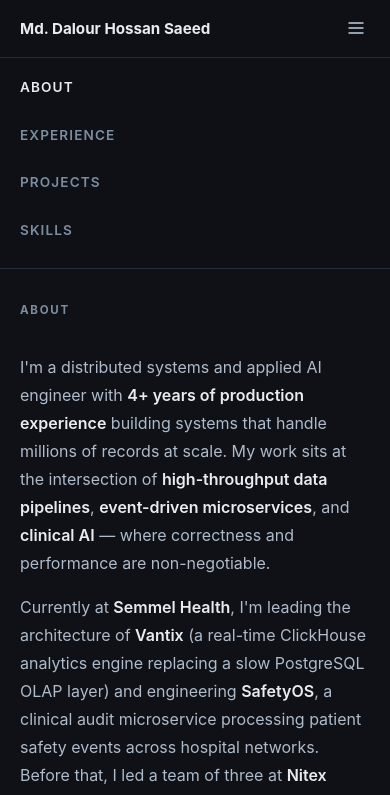
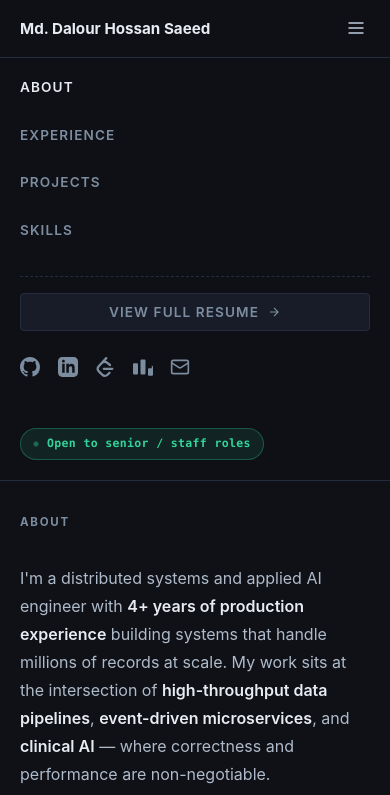
Before and after one commit to dalourhossan/dalourhossan.github.io, a plain HTML site: page portfolio/index.html in a window 390 px wide. Both pictures are taken after a click on the button "Toggle navigation". Shown: the top 795 px of the page. Drawn offline with Linux system fonts and the light colour scheme.

Commit message:
design fixes

```diff
--- a/portfolio/css/style.css
+++ b/portfolio/css/style.css
@@ -46,6 +46,7 @@
   -webkit-font-smoothing: antialiased;
   overflow-x: hidden;
 }
+body.menu-open { overflow: hidden; }
 
 ::selection { background: var(--color-accent); color: var(--bg-canvas); }
 a { color: inherit; text-decoration: none; transition: color var(--transition-fast); }
@@ -73,11 +74,13 @@
   display: flex;
   flex-direction: column;
   justify-content: space-between;
-  padding: clamp(3rem, 6vh, 5rem) 0;
-  overflow: hidden;
+  padding: clamp(1.5rem, 4vh, 3rem) 0;
+  overflow-y: auto;
+  overflow-x: hidden;
   --mouse-x: 50%;
   --mouse-y: 30%;
 }
+.sidebar::-webkit-scrollbar { display: none; }
 
 .sidebar::before {
   content: '';
@@ -117,7 +120,7 @@
   display: flex;
   flex-direction: column;
   gap: 0.2rem;
-  margin-top: 3rem;
+  margin-top: 2rem;
 }
 
 .sidebar-nav a {
@@ -208,7 +211,7 @@
 }
 
 .section {
-  margin-bottom: clamp(4rem, 8vh, 7rem);
+  margin-bottom: clamp(6rem, 15vh, 12rem);
   scroll-margin-top: 4rem;
 }
 
@@ -360,21 +363,39 @@
   white-space: nowrap;
 }
 
-.resume-link-row { padding: 0.75rem 1.25rem; }
-
-.resume-link-row a {
+.btn-resume {
   display: inline-flex;
   align-items: center;
-  gap: 0.35rem;
-  font-size: 0.88rem;
+  justify-content: center;
+  gap: 0.5rem;
+  font-size: 0.85rem;
   font-weight: 600;
   color: var(--text-primary);
-  transition: color var(--transition-fast);
+  background: var(--bg-surface);
+  border: 1px solid var(--border-subtle);
+  border-radius: var(--radius-sm);
+  padding: 0.5rem 1rem;
+  transition: all var(--transition-fast);
+  margin-top: 1.5rem;
+  text-decoration: none;
 }
+.btn-resume svg { width: 14px; height: 14px; transition: transform var(--transition-fast); }
+.btn-resume:hover {
+  background: var(--bg-surface-elevated);
+  border-color: var(--border-strong);
+}
+.btn-resume:hover svg { transform: translateX(3px); }
 
-.resume-link-row a svg { width: 14px; height: 14px; transition: transform var(--transition-fast); }
-.resume-link-row a:hover { color: var(--color-accent); }
-.resume-link-row a:hover svg { transform: translateX(3px); }
+.mobile-nav-bottom {
+  margin-top: 1rem;
+  padding-top: 1rem;
+  border-top: 1px dashed var(--border-subtle);
+  display: flex;
+  flex-direction: column;
+  gap: 1.25rem;
+}
+.mobile-resume { margin-top: 0; width: 100%; }
+.mobile-status { align-self: flex-start; }
 
 /* ===========================
    PROJECTS
--- a/portfolio/index.html
+++ b/portfolio/index.html
@@ -53,6 +53,25 @@
       <a href="#experience">Experience</a>
       <a href="#projects">Projects</a>
       <a href="#skills">Skills</a>
+
+      <!-- Mobile Resume & Social Links -->
+      <div class="mobile-nav-bottom">
+        <a href="assets/cv.pdf" download="Md_Dalour_Hossan_Saeed_CV.pdf" class="btn-resume mobile-resume">
+          <span>View Full Resume</span>
+          <svg viewBox="0 0 24 24" fill="none" stroke="currentColor" stroke-width="2" aria-hidden="true"><path d="M5 12h14M12 5l7 7-7 7"/></svg>
+        </a>
+        <div class="social-links" aria-label="Social Links">
+          <a href="https://github.com/dalour1507036" target="_blank" rel="noopener noreferrer" aria-label="GitHub" title="GitHub"><svg viewBox="0 0 24 24" fill="currentColor" aria-hidden="true"><path d="M12 0C5.37 0 0 5.37 0 12c0 5.31 3.435 9.795 8.205 11.385.6.105.825-.255.825-.57 0-.285-.015-1.23-.015-2.235-3.015.555-3.795-.735-4.035-1.41-.135-.345-.72-1.41-1.23-1.695-.42-.225-1.02-.78-.015-.795.945-.015 1.62.87 1.845 1.23 1.08 1.815 2.805 1.305 3.495.99.105-.78.42-1.305.765-1.605-2.67-.3-5.46-1.335-5.46-5.925 0-1.305.465-2.385 1.23-3.225-.12-.3-.54-1.53.12-3.18 0 0 1.005-.315 3.3 1.23.96-.27 1.98-.405 3-.405s2.04.135 3 .405c2.295-1.56 3.3-1.23 3.3-1.23.66 1.65.24 2.88.12 3.18.765.84 1.23 1.905 1.23 3.225 0 4.605-2.805 5.625-5.475 5.925.435.375.81 1.095.81 2.22 0 1.605-.015 2.895-.015 3.3 0 .315.225.69.825.57A12.02 12.02 0 0024 12c0-6.63-5.37-12-12-12z"/></svg></a>
+          <a href="https://linkedin.com/in/dalour1507036" target="_blank" rel="noopener noreferrer" aria-label="LinkedIn" title="LinkedIn"><svg viewBox="0 0 24 24" fill="currentColor" aria-hidden="true"><path d="M19 0h-14c-2.761 0-5 2.239-5 5v14c0 2.761 2.239 5 5 5h14c2.762 0 5-2.239 5-5v-14c0-2.761-2.238-5-5-5zm-11 19h-3v-11h3v11zm-1.5-12.268c-.966 0-1.75-.79-1.75-1.764s.784-1.764 1.75-1.764 1.75.79 1.75 1.764-.783 1.764-1.75 1.764zm13.5 12.268h-3v-5.604c0-3.368-4-3.113-4 0v5.604h-3v-11h3v1.765c1.396-2.586 7-2.777 7 2.476v6.759z"/></svg></a>
+          <a href="https://leetcode.com/u/dalour1507036/" target="_blank" rel="noopener noreferrer" aria-label="LeetCode" title="LeetCode"><svg viewBox="0 0 24 24" fill="currentColor" aria-hidden="true"><path d="M13.483 0a1.374 1.374 0 0 0-.961.438L7.116 6.226l-3.854 4.126a5.266 5.266 0 0 0-1.209 2.104 5.35 5.35 0 0 0-.125.513 5.527 5.527 0 0 0 .062 2.362 5.83 5.83 0 0 0 .349 1.017 5.938 5.938 0 0 0 1.271 1.818l4.277 4.193.039.038c2.248 2.165 5.852 2.133 8.063-.074l2.396-2.392c.54-.54.54-1.414.003-1.955a1.378 1.378 0 0 0-1.951-.003l-2.396 2.392a3.021 3.021 0 0 1-4.205.038l-.02-.019-4.276-4.193c-.652-.64-.972-1.469-.948-2.263a2.68 2.68 0 0 1 .066-.523 2.545 2.545 0 0 1 .619-1.164L9.13 8.114c1.058-1.134 3.204-1.27 4.43-.278l3.501 2.831c.593.48 1.461.387 1.94-.207a1.384 1.384 0 0 0-.207-1.943l-3.5-2.831c-.8-.647-1.766-1.045-2.774-1.202l2.015-2.158A1.384 1.384 0 0 0 13.483 0zm-2.866 12.815a1.38 1.38 0 0 0-1.38 1.382 1.38 1.38 0 0 0 1.38 1.382H20.79a1.38 1.38 0 0 0 1.38-1.382 1.38 1.38 0 0 0-1.38-1.382z"/></svg></a>
+          <a href="https://codeforces.com/profile/dalour1507036" target="_blank" rel="noopener noreferrer" aria-label="Codeforces" title="Codeforces"><svg viewBox="0 0 24 24" fill="currentColor" aria-hidden="true"><path d="M4.5 7.5C5.328 7.5 6 8.172 6 9v10.5c0 .828-.672 1.5-1.5 1.5h-3C.672 21 0 20.328 0 19.5V9c0-.828.672-1.5 1.5-1.5h3zm9-4.5c.828 0 1.5.672 1.5 1.5V19.5c0 .828-.672 1.5-1.5 1.5h-3c-.828 0-1.5-.672-1.5-1.5V4.5C9 3.672 9.672 3 10.5 3h3zm9 7.5c.828 0 1.5.672 1.5 1.5v9c0 .828-.672 1.5-1.5 1.5h-3c-.828 0-1.5-.672-1.5-1.5V15c0-.828.672-1.5 1.5-1.5h3z"/></svg></a>
+          <a href="mailto:saeed.1507036@gmail.com" aria-label="Email" title="saeed.1507036@gmail.com"><svg viewBox="0 0 24 24" fill="none" stroke="currentColor" stroke-width="2" aria-hidden="true"><rect width="20" height="16" x="2" y="4" rx="2"></rect><path d="m22 7-8.97 5.7a1.94 1.94 0 0 1-2.06 0L2 7"></path></svg></a>
+        </div>
+        <div class="status-pill mobile-status">
+          <span class="status-beacon"></span>
+          <span>Open to senior / staff roles</span>
+        </div>
+      </div>
     </nav>
   </header>
 
@@ -67,6 +86,11 @@
         <h1 class="sidebar-name">Md. Dalour<br>Hossan Saeed</h1>
         <p class="sidebar-role">AI &amp; Distributed Systems Engineer</p>
         <p class="sidebar-bio">I build high-throughput data systems and production AI platforms that process millions of records reliably.</p>
+
+        <a href="assets/cv.pdf" download="Md_Dalour_Hossan_Saeed_CV.pdf" class="btn-resume sidebar-resume">
+          <span>View Full Resume</span>
+          <svg viewBox="0 0 24 24" fill="none" stroke="currentColor" stroke-width="2" aria-hidden="true"><path d="M5 12h14M12 5l7 7-7 7"/></svg>
+        </a>
 
         <!-- Vertical nav -->
         <nav class="sidebar-nav" aria-label="Page Navigation">
@@ -284,16 +308,6 @@
               </div>
             </div>
           </article>
-
-          <!-- Resume link -->
-          <div class="resume-link-row">
-            <a href="assets/cv.pdf" download="Md_Dalour_Hossan_Saeed_CV.pdf" id="resume-download-link">
-              <span>View Full Resume</span>
-              <svg viewBox="0 0 24 24" fill="none" stroke="currentColor" stroke-width="2" aria-hidden="true">
-                <path d="M5 12h14M12 5l7 7-7 7"/>
-              </svg>
-            </a>
-          </div>
 
         </div>
       </section>
--- a/portfolio/js/main.js
+++ b/portfolio/js/main.js
@@ -78,6 +78,7 @@
     toggle.addEventListener('click', () => {
       const isOpen = mobileNav.classList.toggle('open');
       toggle.setAttribute('aria-expanded', isOpen.toString());
+      document.body.classList.toggle('menu-open', isOpen);
     });
 
     // Close nav on link click
@@ -85,6 +86,7 @@
       link.addEventListener('click', () => {
         mobileNav.classList.remove('open');
         toggle.setAttribute('aria-expanded', 'false');
+        document.body.classList.remove('menu-open');
       });
     });
   }
```
